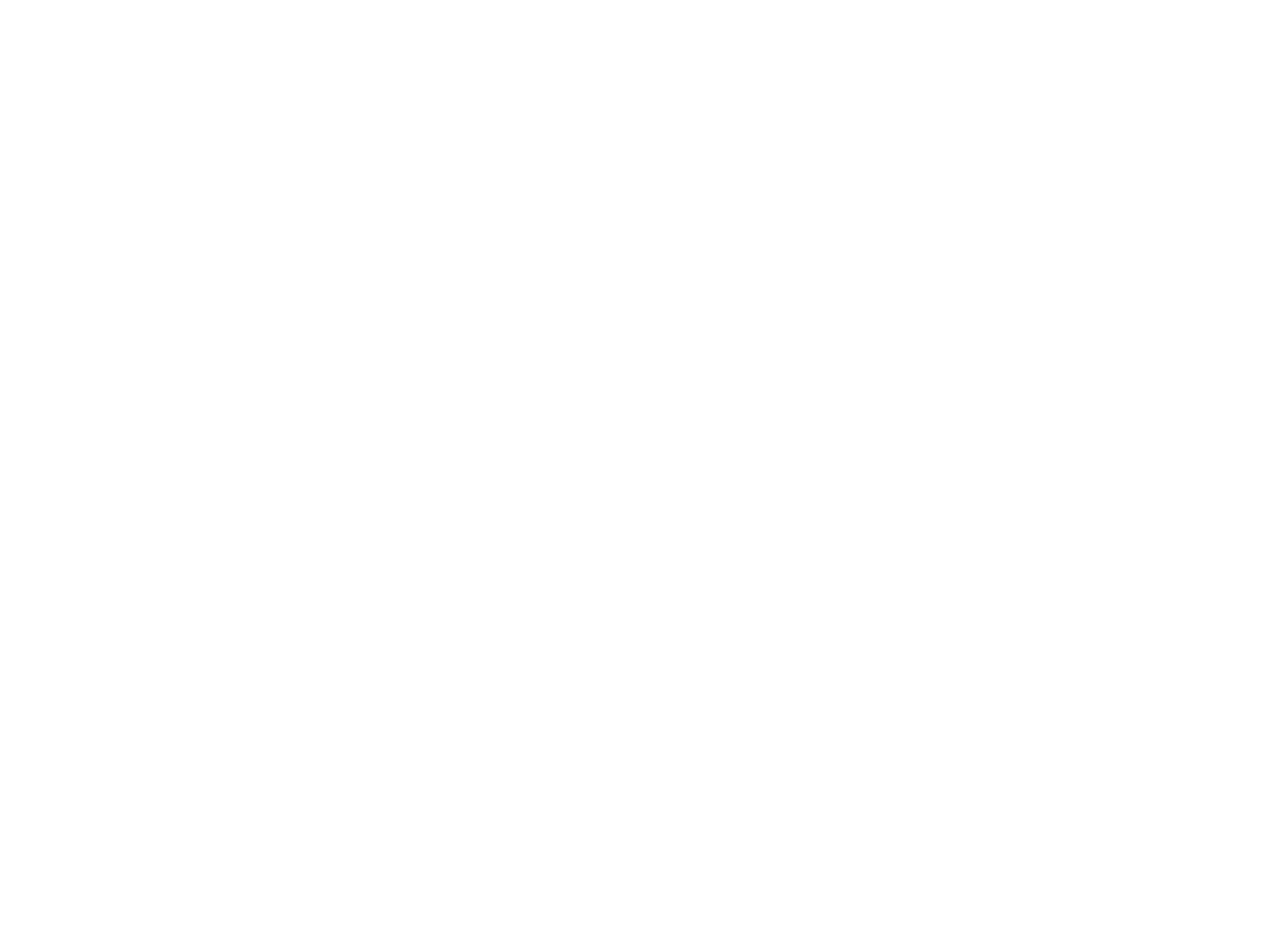
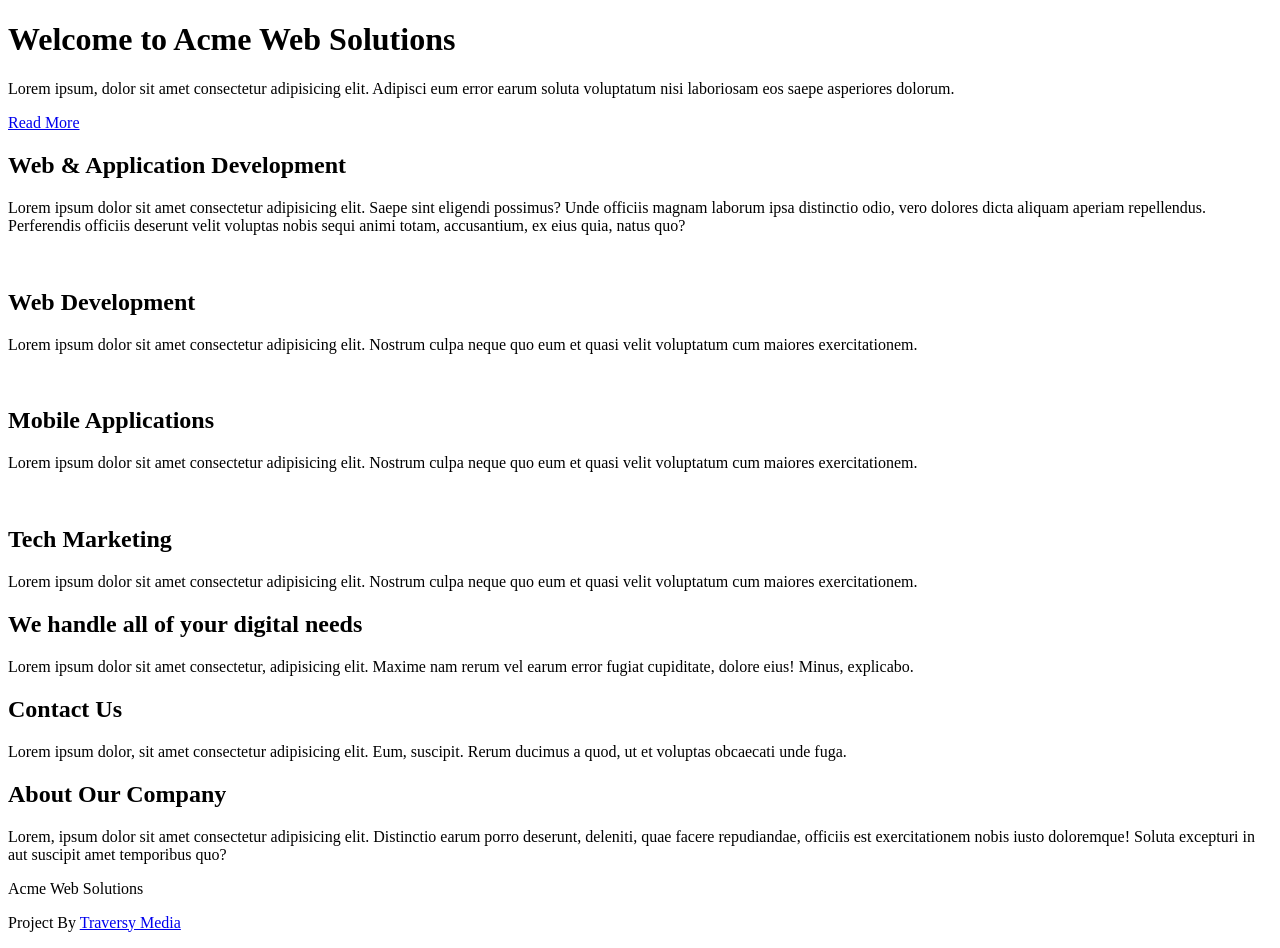
Before and after one commit to balhan84/CSS_Homework1, a plain HTML site: page index.html in a window 1280 px wide. Before the commit the page ends 800 px from the top, so only its background shows below. Drawn offline with Linux system fonts and the light colour scheme.

Commit message:
Add html-cod

```diff
--- a/index.html
+++ b/index.html
@@ -5,5 +5,80 @@
     <meta name="viewport" content="width=device-width, initial-scale=1.0" />
     <title>Document</title>
   </head>
-  <body></body>
+  <body>
+    <header>
+      <h1>Welcome to Acme Web Solutions</h1>
+      <p>
+        Lorem ipsum, dolor sit amet consectetur adipisicing elit. Adipisci eum
+        error earum soluta voluptatum nisi laboriosam eos saepe asperiores
+        dolorum.
+      </p>
+      <a href="#">Read More</a>
+    </header>
+    <main>
+      <article>
+        <h2>Web & Application Development</h2>
+        <p>
+          Lorem ipsum dolor sit amet consectetur adipisicing elit. Saepe sint
+          eligendi possimus? Unde officiis magnam laborum ipsa distinctio odio,
+          vero dolores dicta aliquam aperiam repellendus. Perferendis officiis
+          deserunt velit voluptas nobis sequi animi totam, accusantium, ex eius
+          quia, natus quo?
+        </p>
+      </article>
+      <article>
+        <img src="" alt="" />
+        <h2>Web Development</h2>
+        <p>
+          Lorem ipsum dolor sit amet consectetur adipisicing elit. Nostrum culpa
+          neque quo eum et quasi velit voluptatum cum maiores exercitationem.
+        </p>
+      </article>
+      <article>
+        <img src="" alt="" />
+        <h2>Mobile Applications</h2>
+        <p>
+          Lorem ipsum dolor sit amet consectetur adipisicing elit. Nostrum culpa
+          neque quo eum et quasi velit voluptatum cum maiores exercitationem.
+        </p>
+      </article>
+      <article>
+        <img src="" alt="" />
+        <h2>Tech Marketing</h2>
+        <p>
+          Lorem ipsum dolor sit amet consectetur adipisicing elit. Nostrum culpa
+          neque quo eum et quasi velit voluptatum cum maiores exercitationem.
+        </p>
+      </article>
+      <article>
+        <h2>We handle all of your digital needs</h2>
+        <p>
+          Lorem ipsum dolor sit amet consectetur, adipisicing elit. Maxime nam
+          rerum vel earum error fugiat cupiditate, dolore eius! Minus,
+          explicabo.
+        </p>
+      </article>
+      <article>
+        <h2>Contact Us</h2>
+        <p>
+          Lorem ipsum dolor, sit amet consectetur adipisicing elit. Eum,
+          suscipit. Rerum ducimus a quod, ut et voluptas obcaecati unde fuga.
+        </p>
+        <a href="mailto:contact@acmewebsolutions.test"></a>
+      </article>
+      <article>
+        <h2>About Our Company</h2>
+        <p>
+          Lorem, ipsum dolor sit amet consectetur adipisicing elit. Distinctio
+          earum porro deserunt, deleniti, quae facere repudiandae, officiis est
+          exercitationem nobis iusto doloremque! Soluta excepturi in aut
+          suscipit amet temporibus quo?
+        </p>
+      </article>
+    </main>
+    <footer>
+      <p>Acme Web Solutions</p>
+      <p>Project By <a href="#">Traversy Media</a></p>
+    </footer>
+  </body>
 </html>
```
